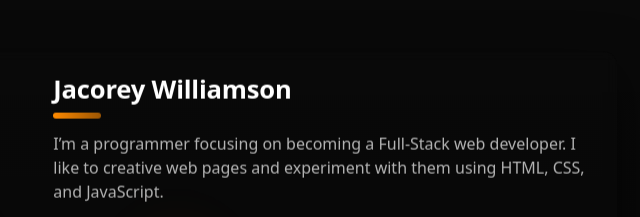
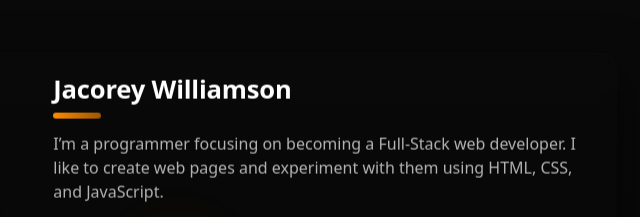
Before and after one commit to WilliamsonJacorey-FS/Creative-0, a plain HTML site: page mainPage.html in a window 1280 px wide. Shown: the part 1040-1257 px from the top of the page, 463-1103 px from the left. Drawn offline with Linux system fonts and the light colour scheme.

Commit message:
Update 2(Polishes)

```diff
--- a/CSS/secondPage/MainPage/Mainpage.css
+++ b/CSS/secondPage/MainPage/Mainpage.css
@@ -1,6 +1,4 @@
-/* css/profile.css
-   Simplified and tuned for your HTML (images in img/ as img1.jpeg, img2.jpeg, img3.jpeg, img4.jpeg)
-*/
+
 
 /* Basic reset */
 * { box-sizing: border-box; margin: 0; padding: 0; }
--- a/CSS/secondPage/subPages/aboutPage.css
+++ b/CSS/secondPage/subPages/aboutPage.css
@@ -1,6 +1,5 @@
 /* about.css
    Overlay-only styles for the About section.
-   These rules assume the section's background image is provided by your main CSS.
 */
 
 /* -------------------------
--- a/mainPage.html
+++ b/mainPage.html
@@ -45,7 +45,7 @@
       <h2 id="about-heading">Jacorey Williamson</h2>
       <p class="bio">
         I’m a programmer focusing on becoming a Full-Stack web developer.
-        I like to creative web pages and experiment with them using HTML, CSS, and JavaScript.
+        I like to create web pages and experiment with them using HTML, CSS, and JavaScript.
       </p>
 
       <ul class="quick-facts" aria-hidden="false">
```
Also changed, not shown: 4 other files.
